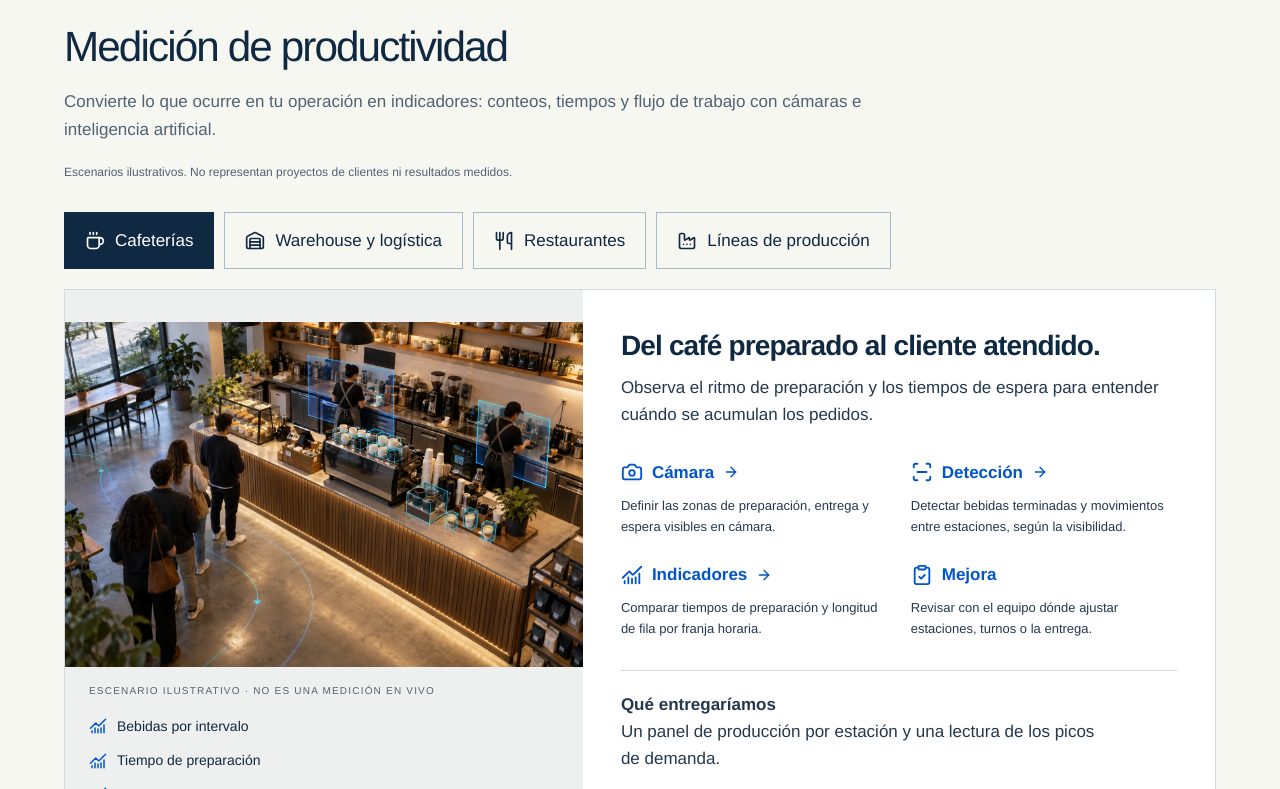
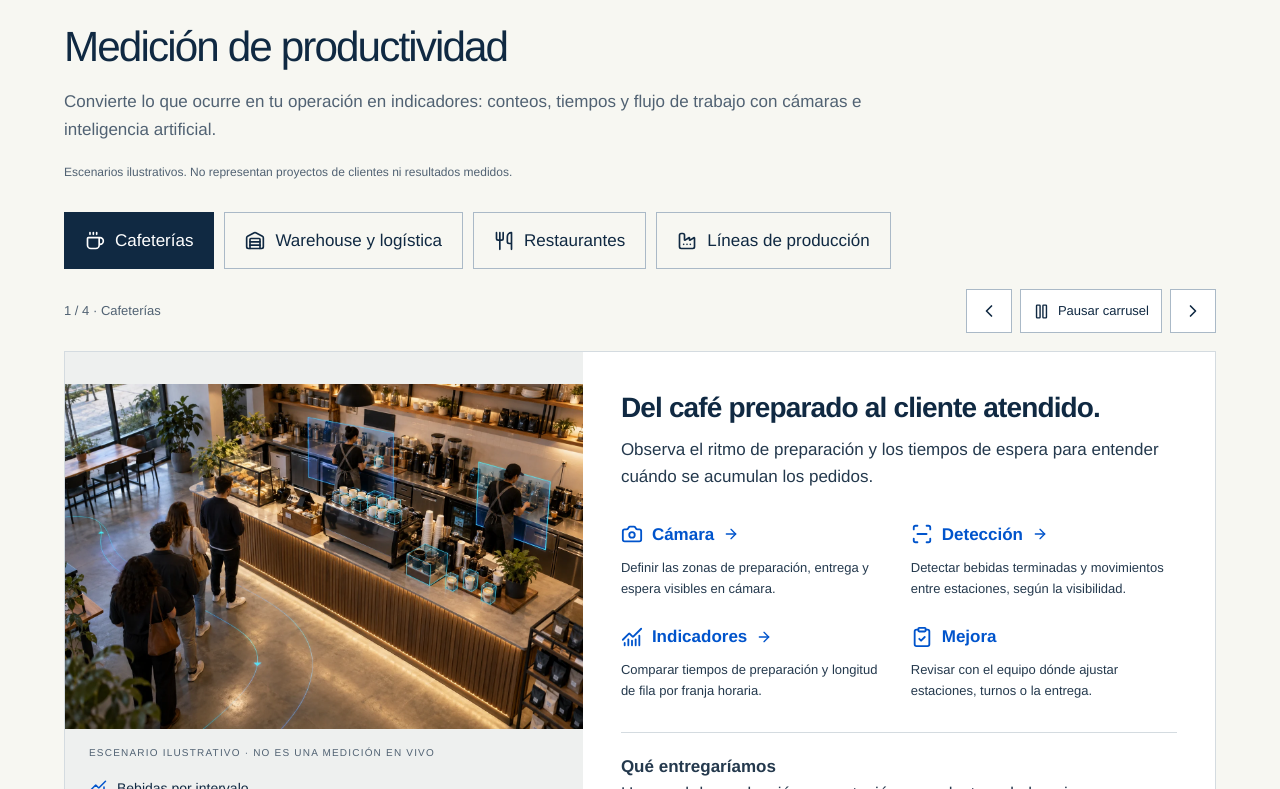
Before and after one commit to PaulGarcia89/DataLinkTech-WebAppFront, a Next.js app: page / in a window 1280 px wide. Shown: the part 2893-3682 px from the top of the page. Built offline with nearby package versions, Linux system fonts and the light colour scheme.

Commit message:
Autoplay productivity carousel with accessible pause and navigation

```diff
--- a/src/components/home/demonstrations.tsx
+++ b/src/components/home/demonstrations.tsx
@@ -1,8 +1,12 @@
 "use client";
 
-import { useState } from "react";
+import { useEffect, useRef, useState } from "react";
 import Link from "next/link";
 import {
+  ChevronLeft,
+  ChevronRight,
+  Pause,
+  Play,
   Coffee,
   Factory,
   Camera,
@@ -105,9 +109,72 @@ const steps = ["Cámara", "Detección", "Indicadores", "Mejora"];
 const icons = [Camera, ScanLine, ChartNoAxesCombined, ClipboardCheck];
 export function Demonstrations() {
   const [selected, setSelected] = useState(0);
+  const [playing, setPlaying] = useState(true);
+  const [hovered, setHovered] = useState(false);
+  const [focused, setFocused] = useState(false);
+  const [visible, setVisible] = useState(false);
+  const root = useRef<HTMLElement>(null);
+  useEffect(() => {
+    const preference = window.matchMedia("(prefers-reduced-motion: reduce)");
+    const respectPreference = () => {
+      if (preference.matches) setPlaying(false);
+    };
+    respectPreference();
+    preference.addEventListener("change", respectPreference);
+    const observer = new IntersectionObserver(
+      ([entry]) => setVisible(entry.isIntersecting),
+      { threshold: 0.15 },
+    );
+    if (root.current) observer.observe(root.current);
+    return () => {
+      observer.disconnect();
+      preference.removeEventListener("change", respectPreference);
+    };
+  }, []);
+  const rotating = playing && visible && !hovered && !focused;
+  useEffect(() => {
+    if (!rotating) return;
+    let timer: ReturnType<typeof setTimeout>;
+    const schedule = () => {
+      clearTimeout(timer);
+      if (!document.hidden)
+        timer = setTimeout(
+          () => setSelected((n) => (n + 1) % demos.length),
+          8000,
+        );
+    };
+    schedule();
+    document.addEventListener("visibilitychange", schedule);
+    return () => {
+      clearTimeout(timer);
+      document.removeEventListener("visibilitychange", schedule);
+    };
+  }, [rotating, selected]);
+  const select = (index: number) =>
+    setSelected((index + demos.length) % demos.length);
   const demo = demos[selected];
   return (
-    <section className="container demo-section" aria-labelledby="demo-heading">
+    <section
+      ref={root}
+      className="container demo-section"
+      aria-labelledby="demo-heading"
+      aria-roledescription="carrusel"
+      onPointerEnter={(event) => {
+        if (event.pointerType === "mouse") setHovered(true);
+      }}
+      onPointerLeave={() => setHovered(false)}
+      onFocusCapture={() => setFocused(true)}
+      onBlurCapture={(event) => {
+        if (!event.currentTarget.contains(event.relatedTarget))
+          setFocused(false);
+      }}
+      onKeyDown={(event) => {
+        if (event.key === "ArrowRight" || event.key === "ArrowLeft") {
+          event.preventDefault();
+          select(selected + (event.key === "ArrowRight" ? 1 : -1));
+        }
+      }}
+    >
       <p className="eyebrow">VISIÓN ARTIFICIAL APLICADA</p>
       <h2 id="demo-heading">Medición de productividad</h2>
       <p className="demo-intro">
@@ -127,7 +194,7 @@ export function Demonstrations() {
               type="button"
               aria-pressed={selected === index}
               aria-controls="demo-panel"
-              onClick={() => setSelected(index)}
+              onClick={() => select(index)}
             >
               <Icon size={20} aria-hidden="true" />
               {item.title}
@@ -135,11 +202,56 @@ export function Demonstrations() {
           );
         })}
       </div>
-      <div id="demo-panel" className="demo-panel">
+      <div className="demo-controls">
+        <span>
+          {selected + 1} / {demos.length} · {demo.title}
+        </span>
+        <div>
+          <button
+            type="button"
+            aria-label="Ejemplo anterior"
+            aria-controls="demo-panel"
+            onClick={() => select(selected - 1)}
+          >
+            <ChevronLeft size={20} aria-hidden="true" />
+          </button>
+          <button
+            type="button"
+            onClick={() => {
+              setPlaying(!playing);
+              if (!playing) setFocused(false);
+            }}
+          >
+            {playing ? (
+              <Pause size={17} aria-hidden="true" />
+            ) : (
+              <Play size={17} aria-hidden="true" />
+            )}
+            {playing ? "Pausar carrusel" : "Reproducir carrusel"}
+          </button>
+          <button
+            type="button"
+            aria-label="Ejemplo siguiente"
+            aria-controls="demo-panel"
+            onClick={() => select(selected + 1)}
+          >
+            <ChevronRight size={20} aria-hidden="true" />
+          </button>
+        </div>
+      </div>
+      <div aria-live={rotating ? "off" : "polite"} aria-atomic="true">
+        <div
+          id="demo-panel"
+          className="demo-panel"
+          role="group"
+          aria-roledescription="diapositiva"
+          aria-label={demo.title}
+        >
           <div className="demo-visual">
             {/* Existing illustrative assets are shown uncropped. */}
             {/* eslint-disable-next-line @next/next/no-img-element */}
             <img
+              key={demo.image}
               src={demo.image}
               alt={demo.alt}
               width={1536}
@@ -179,8 +291,10 @@ export function Demonstrations() {
               <p>{demo.deliverable}</p>
             </div>
             <Link href={demo.href}>
-            Explorar esta solución <ArrowUpRight size={18} aria-hidden="true" />
+              Explorar esta solución{" "}
+              <ArrowUpRight size={18} aria-hidden="true" />
             </Link>
+          </div>
         </div>
       </div>
       <p className="demo-footnote">
--- a/src/styles/editorial.css
+++ b/src/styles/editorial.css
@@ -1133,3 +1133,51 @@ em {
   color: var(--accent-ink);
   flex-shrink: 0;
 }
+.demo-controls {
+  display: flex;
+  justify-content: space-between;
+  align-items: center;
+  flex-wrap: wrap;
+  gap: 12px;
+  margin: 0 0 18px;
+}
+.demo-controls > span {
+  color: var(--text-muted);
+  font-size: 13px;
+}
+.demo-controls > div {
+  display: flex;
+  gap: 8px;
+}
+.demo-controls button {
+  display: inline-flex;
+  gap: 8px;
+  justify-content: center;
+  align-items: center;
+  min-width: 44px;
+  min-height: 44px;
+  padding: 10px 12px;
+  border: 1px solid var(--line-strong);
+  background: white;
+  color: var(--text-strong);
+  cursor: pointer;
+  font: inherit;
+  font-size: 13px;
+}
+.demo-controls button:focus-visible {
+  outline: 3px solid var(--accent);
+  outline-offset: 3px;
+}
+@media (prefers-reduced-motion: no-preference) {
+  .demo-visual img {
+    animation: demo-reveal 0.35s ease-out;
+  }
+}
+@keyframes demo-reveal {
+  from {
+    opacity: 0.4;
+  }
+  to {
+    opacity: 1;
+  }
+}
```
Also changed, not shown: src/i18n/en.json. Lines whose indentation alone changed are shown as unchanged.
